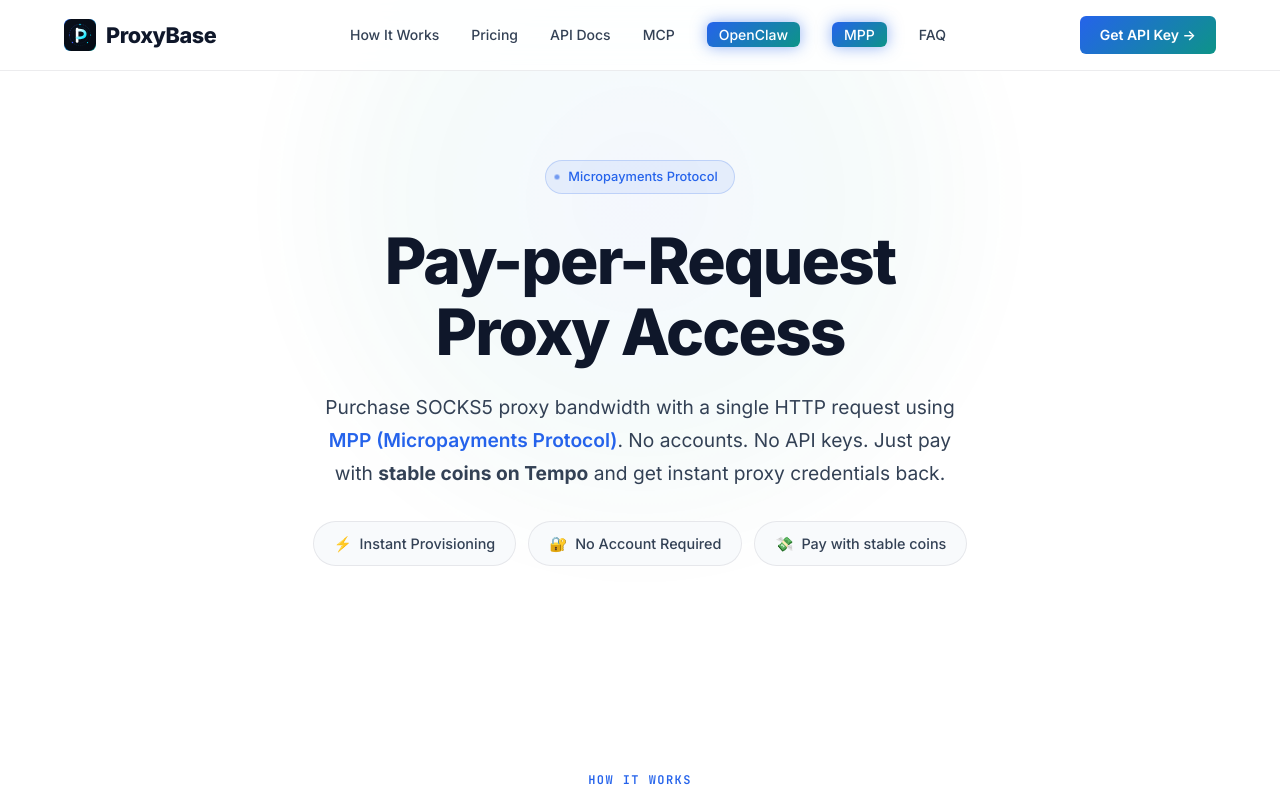
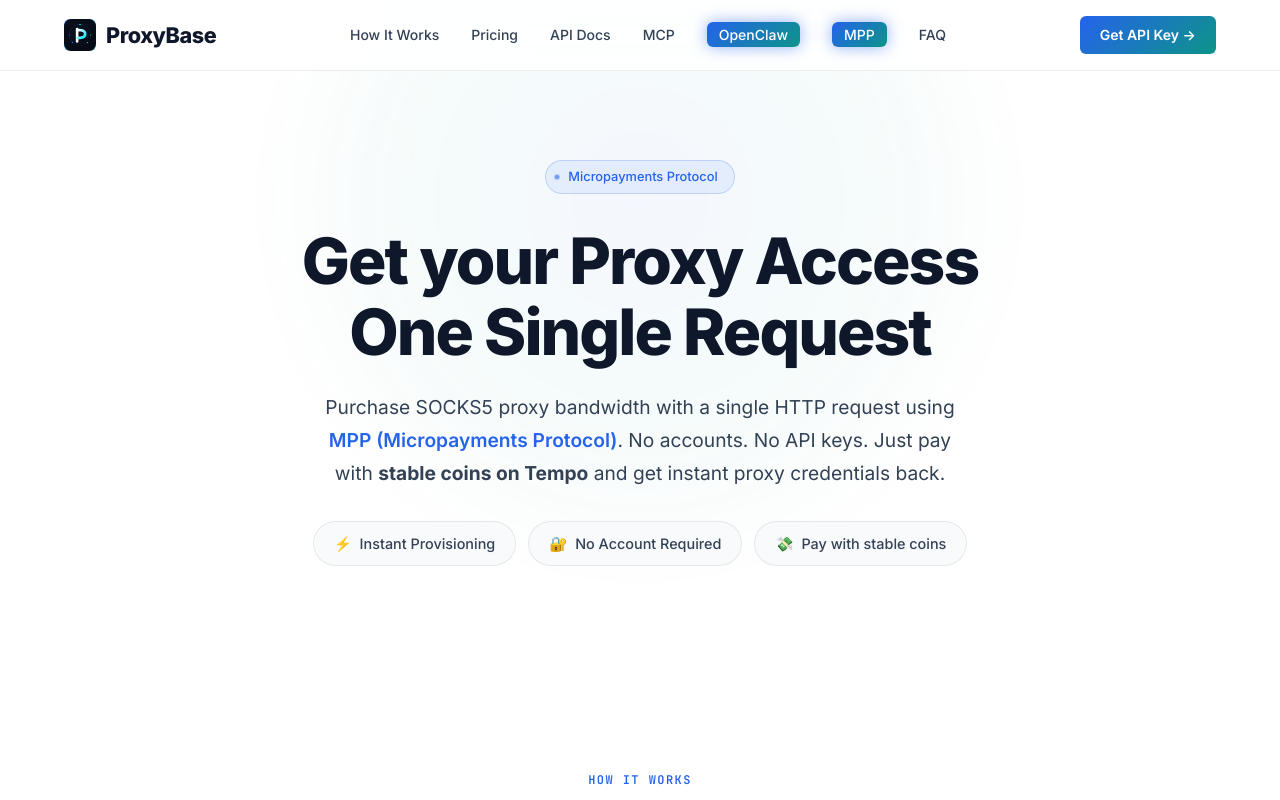
Before and after one commit to proxybasehq/proxybase-landing, a Next.js app: page /mpp in a window 1280 px wide. Shown: the top 800 px of the page. Built offline with nearby package versions, Linux system fonts and the light colour scheme; no server answers.

Commit message:
fix hero section

```diff
--- a/app/mpp/page.js
+++ b/app/mpp/page.js
@@ -58,9 +58,9 @@
                         Micropayments Protocol
                     </div>
                     <h1>
-                        <span className="gradient-text">Pay-per-Request</span>
+                        <span className="gradient-text">Get your Proxy Access</span>
                         <br />
-                        Proxy Access
+                        One Single Request
                     </h1>
                     <p className="mpp-hero-subtitle">
                         Purchase SOCKS5 proxy bandwidth with a single HTTP request using{" "}
```
